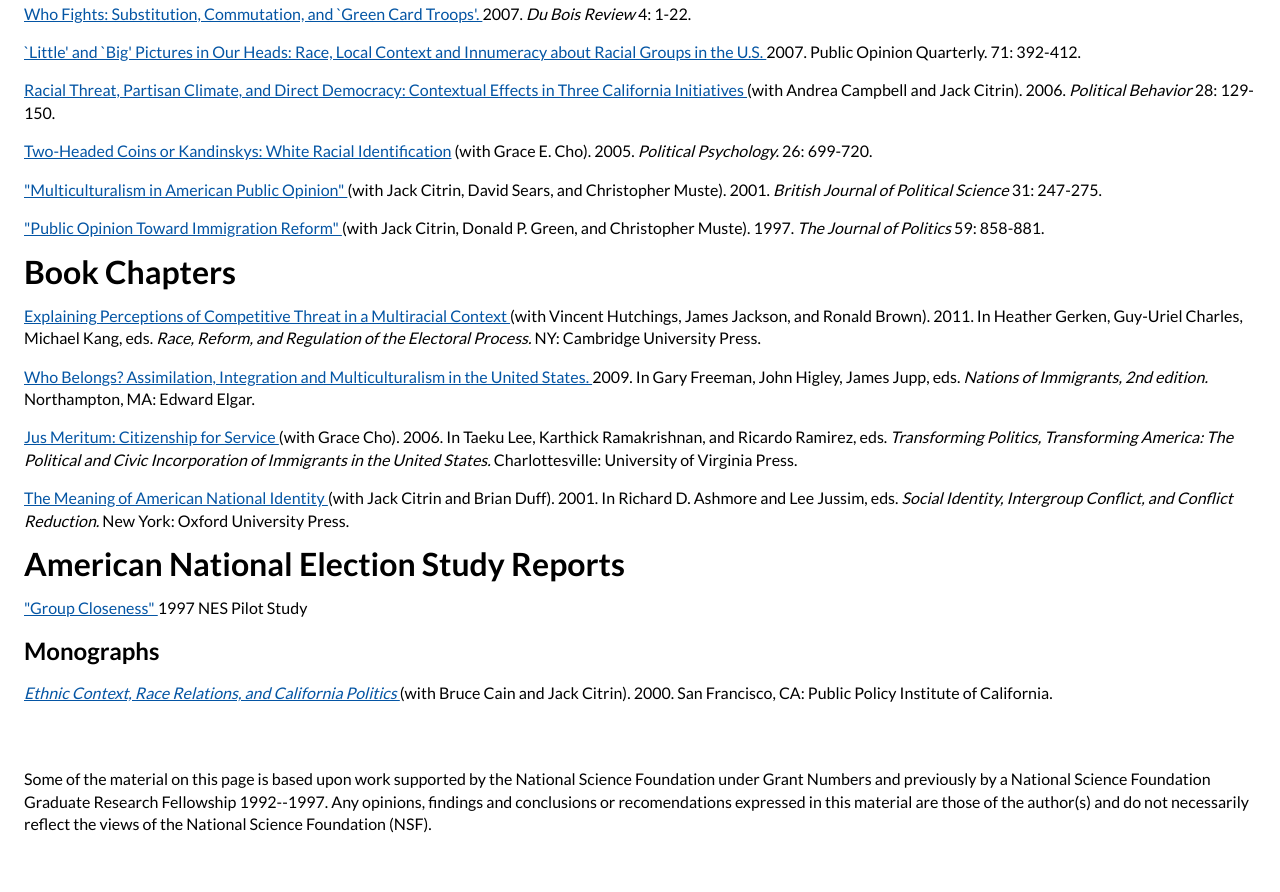
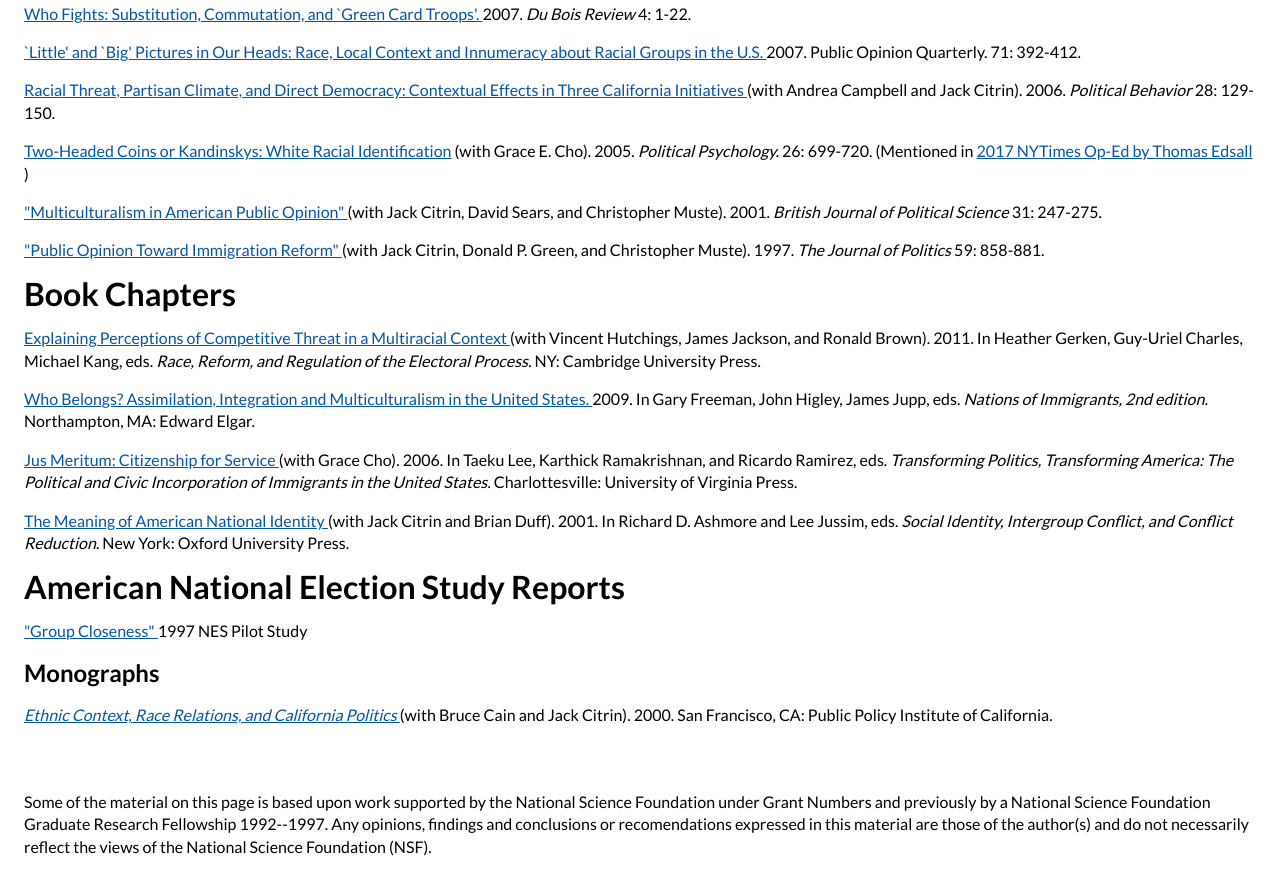
Before and after one commit to cjwong/cjwong.github.io, a plain HTML site: page published.html in a window 1280 px wide. Shown: the part 810-1702 px from the top of the page. Drawn offline with Linux system fonts and the light colour scheme.

Commit message:
Update published.html

```diff
--- a/published.html
+++ b/published.html
@@ -79,7 +79,7 @@
 
 			<p> <a href="Papers/PolBehavior.pdf"> Racial Threat, Partisan Climate, and Direct Democracy:  Contextual Effects in Three California Initiatives </a> (with Andrea Campbell and Jack Citrin). 2006. <em>Political Behavior</em> 28: 129-150. </p>
 
-			<p> <a href="Papers/PolPsych.pdf"> Two-Headed Coins or Kandinskys:  White Racial Identification</a>  (with Grace E. Cho). 2005. <em>Political Psychology.</em> 26: 699-720. </p>
+			<p> <a href="Papers/PolPsych.pdf"> Two-Headed Coins or Kandinskys:  White Racial Identification</a>  (with Grace E. Cho). 2005. <em>Political Psychology.</em> 26: 699-720. (Mentioned in </a> <a href="https://www.nytimes.com/2017/08/24/opinion/donald-trump-identity-politics.html"> 2017 NYTimes Op-Ed by Thomas Edsall </a>) </p>
 
 			<p><a href="Papers/bjps.pdf"> "Multiculturalism in American Public Opinion" </a> (with Jack Citrin, David Sears, and Christopher Muste). 2001. <em>British Journal of Political Science </em> 31: 247-275. </p>
 
```
